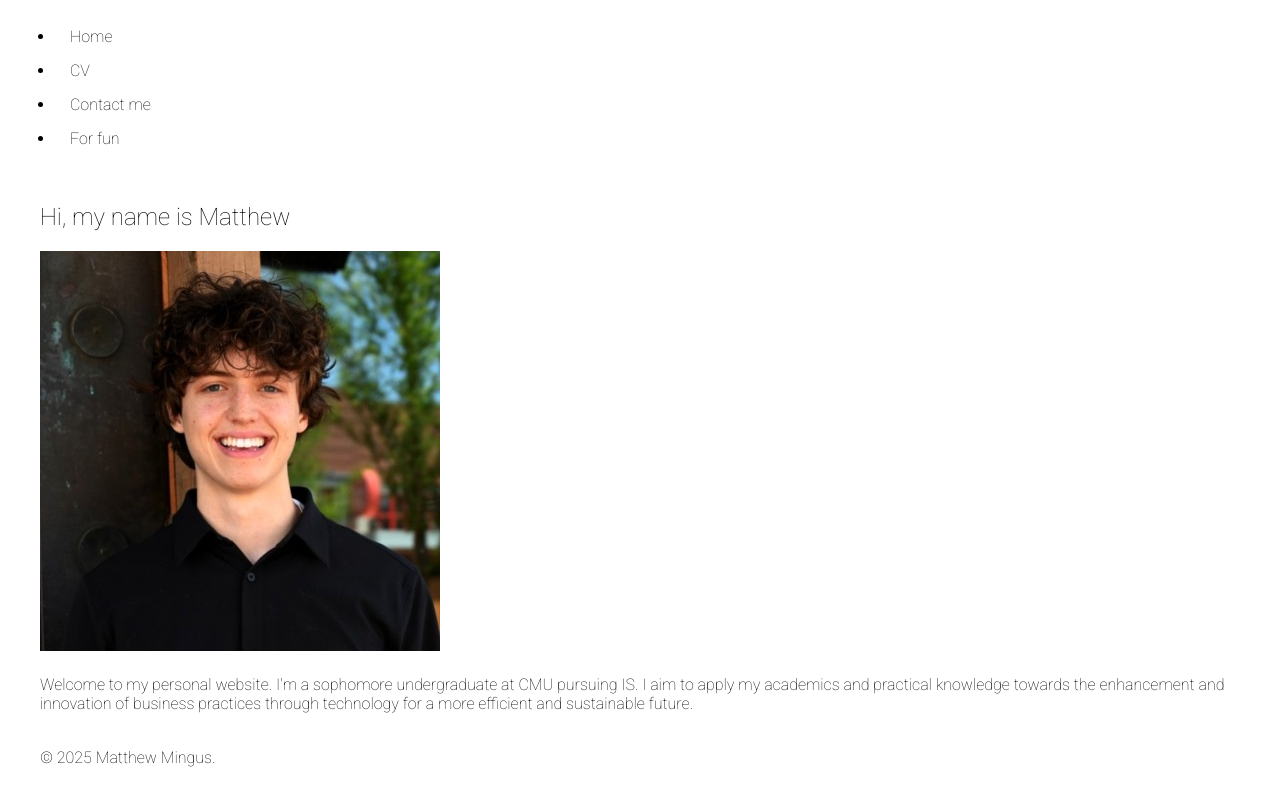
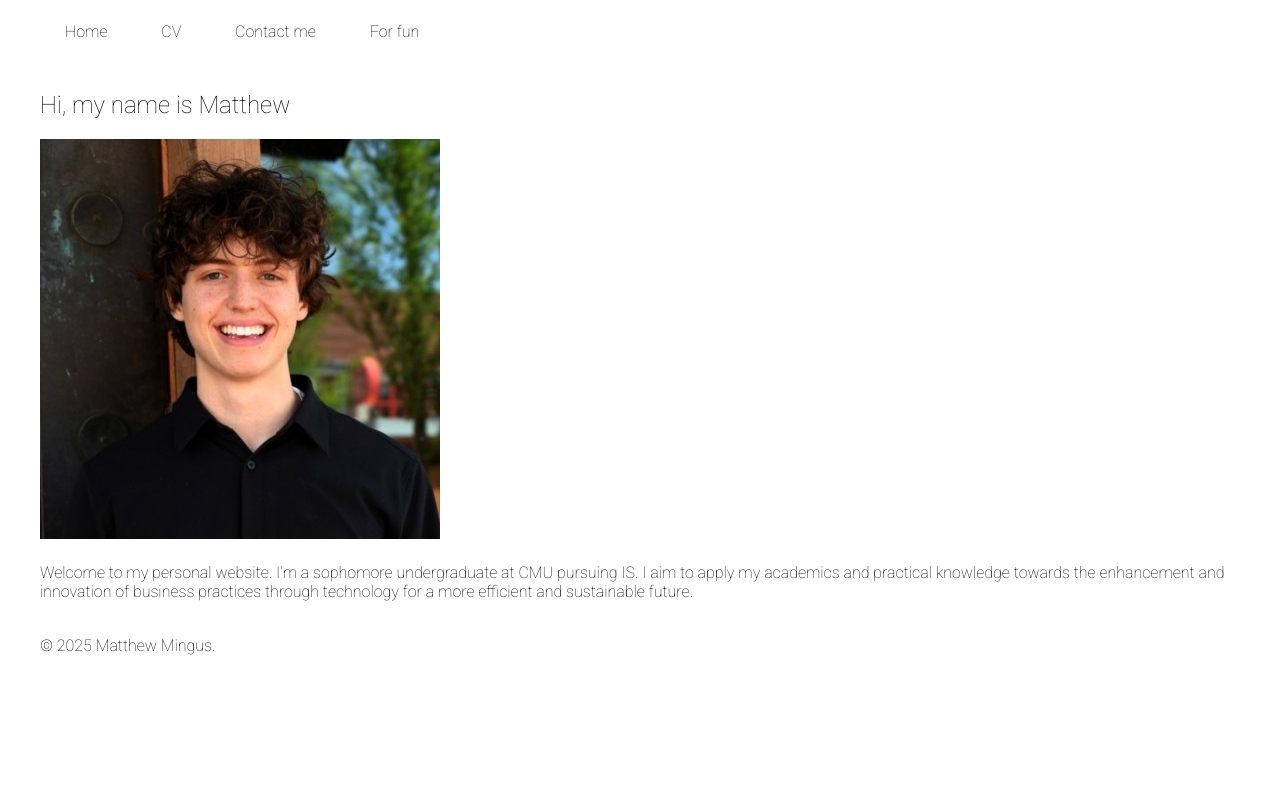
Before and after one commit to m-mingus/WebDevLabs, a plain HTML site: page index.html in a window 1280 px wide. Shown: the part 86-892 px from the top of the page. After the commit the page ends 800 px from the top, so only its background shows below. Drawn offline with Linux system fonts and the light colour scheme.

Commit message:
updated lab2

```diff
--- a/static/style.css
+++ b/static/style.css
@@ -12,10 +12,24 @@
     background-color: #cacaca;
 }
 
+nav ul {
+    list-style: none;
+    padding: 0;
+}
+
+nav li {
+    display: inline-block;
+}
+
 nav a {
     text-decoration: none;
     color: #000000;
     margin-right: 15px;
+    transition: color 0.3s ease;
+}
+
+nav a:hover {
+    color: #2c5282; /* Darker blue on hover */
 }
 
 /* step 7 */
```
